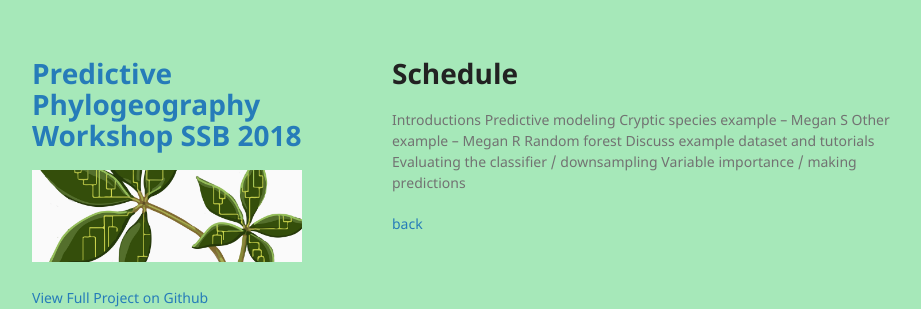
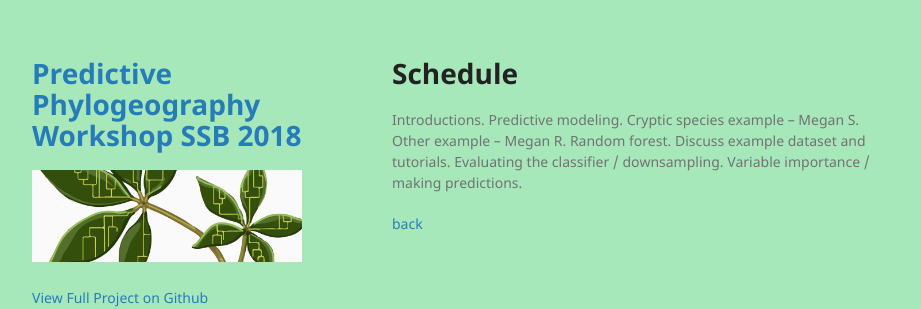
Before and after one commit to PredictivePhylogeography-SSB2018/PredictivePhylogeography-SSB2018.github.io, a Jekyll site: the page built from About.md, in a window 1280 px wide. Shown: the top 309 px of the page, without its empty margins (178-1099 px from the left). Built offline with Jekyll 4.4.1, drawn with Linux system fonts in a browser that asks for light colours; the repository's description, which GitHub fills in, is left out; our own code applies the rules of GitHub Pages for plain Markdown files.

Commit message:
schedule

```diff
--- a/About.md
+++ b/About.md
@@ -4,13 +4,13 @@ layout: default
 
 # Schedule
 
-Introductions
-Predictive modeling
-Cryptic species example – Megan S
-Other example – Megan R
-Random forest
-Discuss example dataset and tutorials
-Evaluating the classifier / downsampling
-Variable importance / making predictions
+Introductions.
+Predictive modeling.
+Cryptic species example – Megan S.
+Other example – Megan R.
+Random forest.
+Discuss example dataset and tutorials.
+Evaluating the classifier / downsampling.
+Variable importance / making predictions.
 
 [back](./)
```
